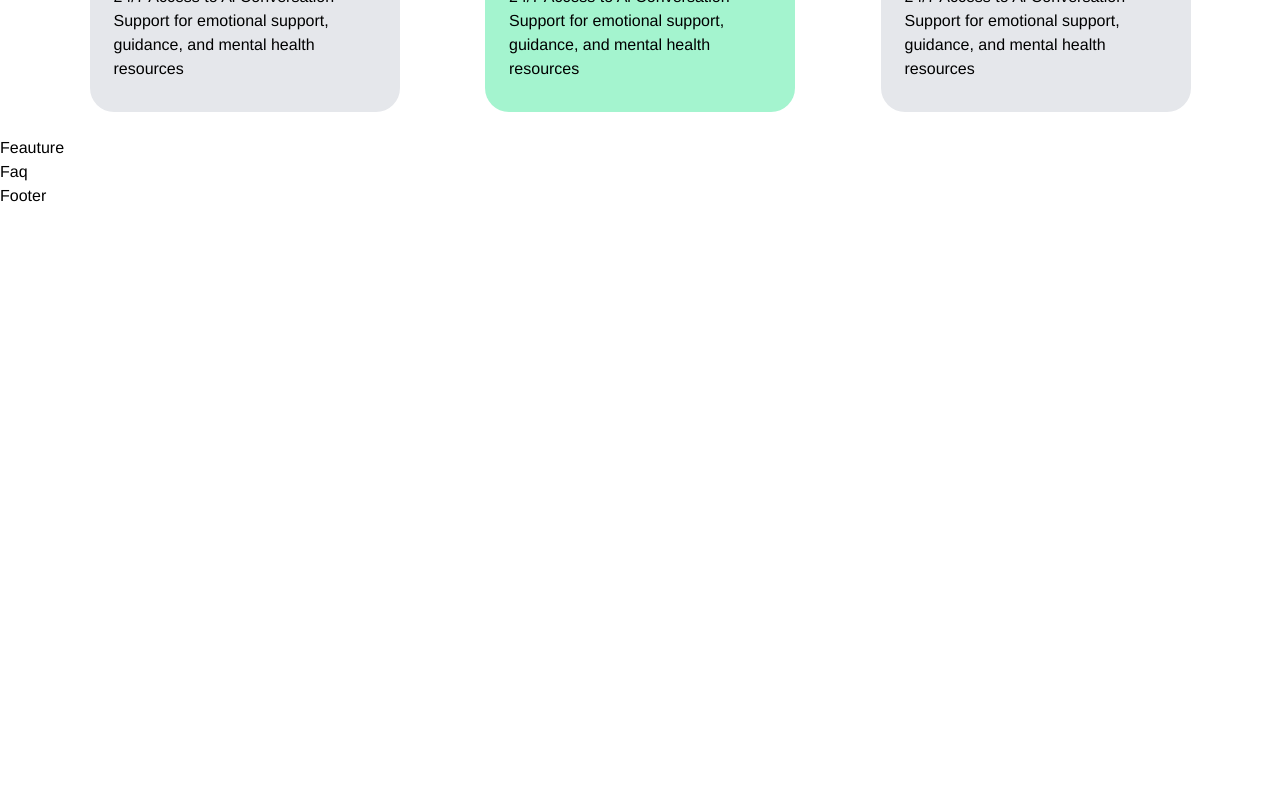
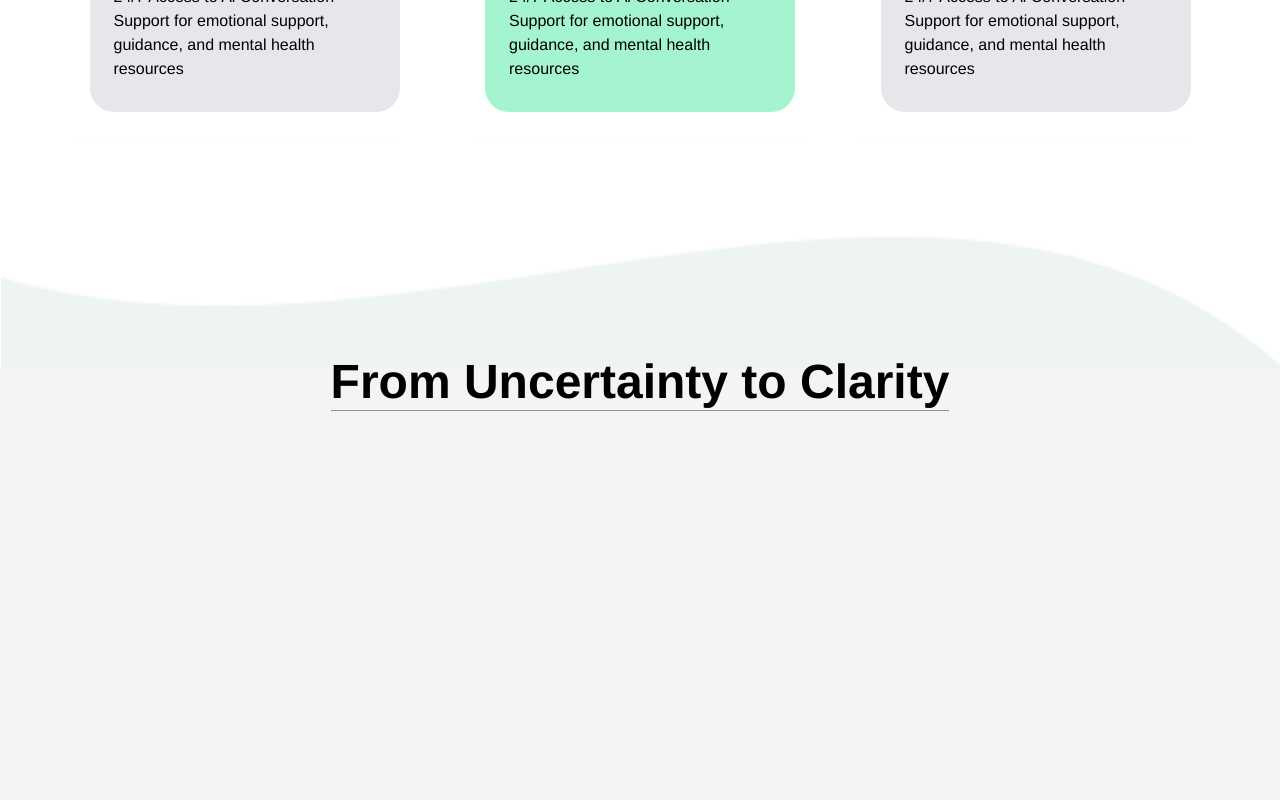
Before and after one commit to Ganixx/DeepMindSpace, a React (Vite) app: page / in a window 1280 px wide. Shown: the part 820-1620 px from the top of the page. Before the commit the page ends 1028 px from the top, so only its background shows below. Built offline with nearby package versions, Linux system fonts and the light colour scheme.

Commit message:
Feauture page changes

```diff
--- a/src/components/Feauture.tsx
+++ b/src/components/Feauture.tsx
@@ -1,8 +1,13 @@
-import React from 'react'
-
 function Feauture() {
   return (
-    <div>Feauture</div>
+    <main className='bg-gray-100 h-dvh'>
+      <img src='/images/Wavy.png' className='w-full'/>
+      <div className='flex justify-center items-center h-8'>
+        <h1 className='text-5xl font-semibold text-black border-b border-black/40 pb-1'>
+          From Uncertainty to Clarity
+        </h1>
+      </div>
+    </main>
   )
 }
 
```
Also changed, not shown: public/images/Wavy.png (added), public/images/futcLine.png (added).
